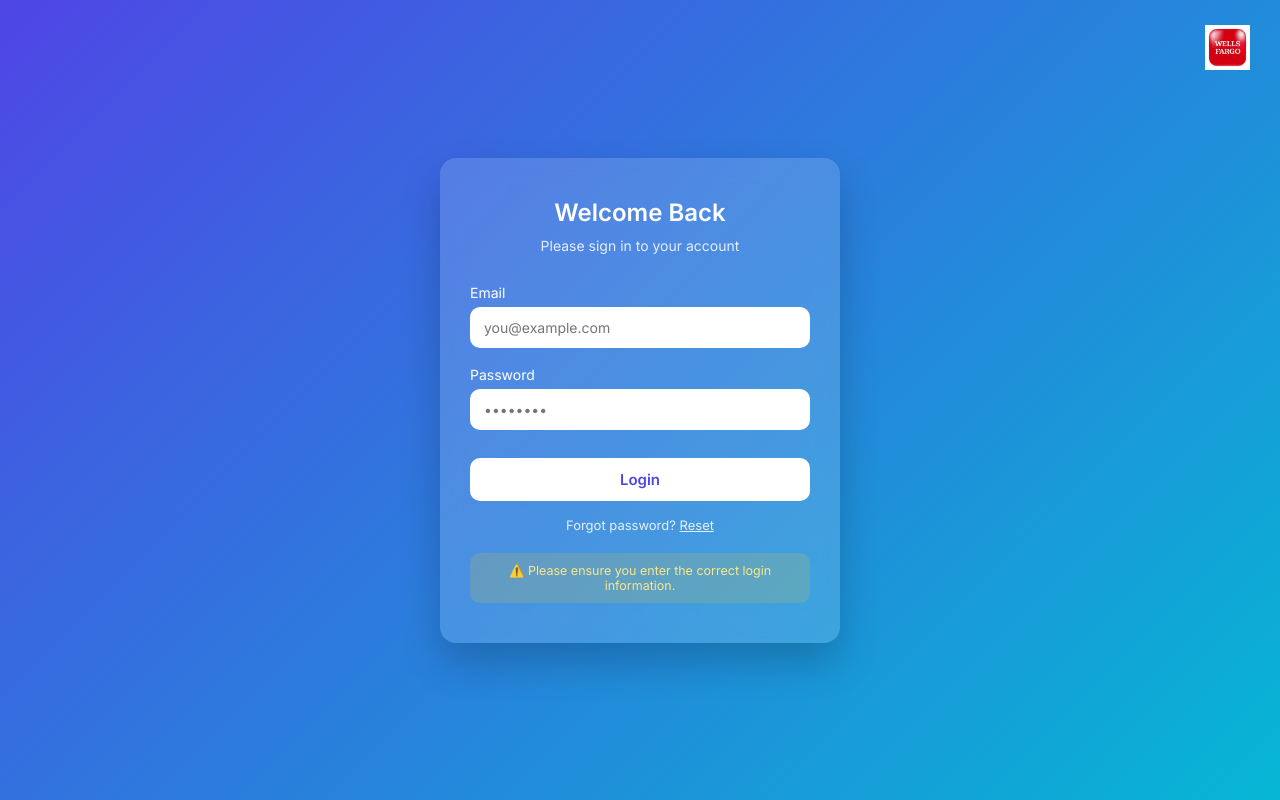
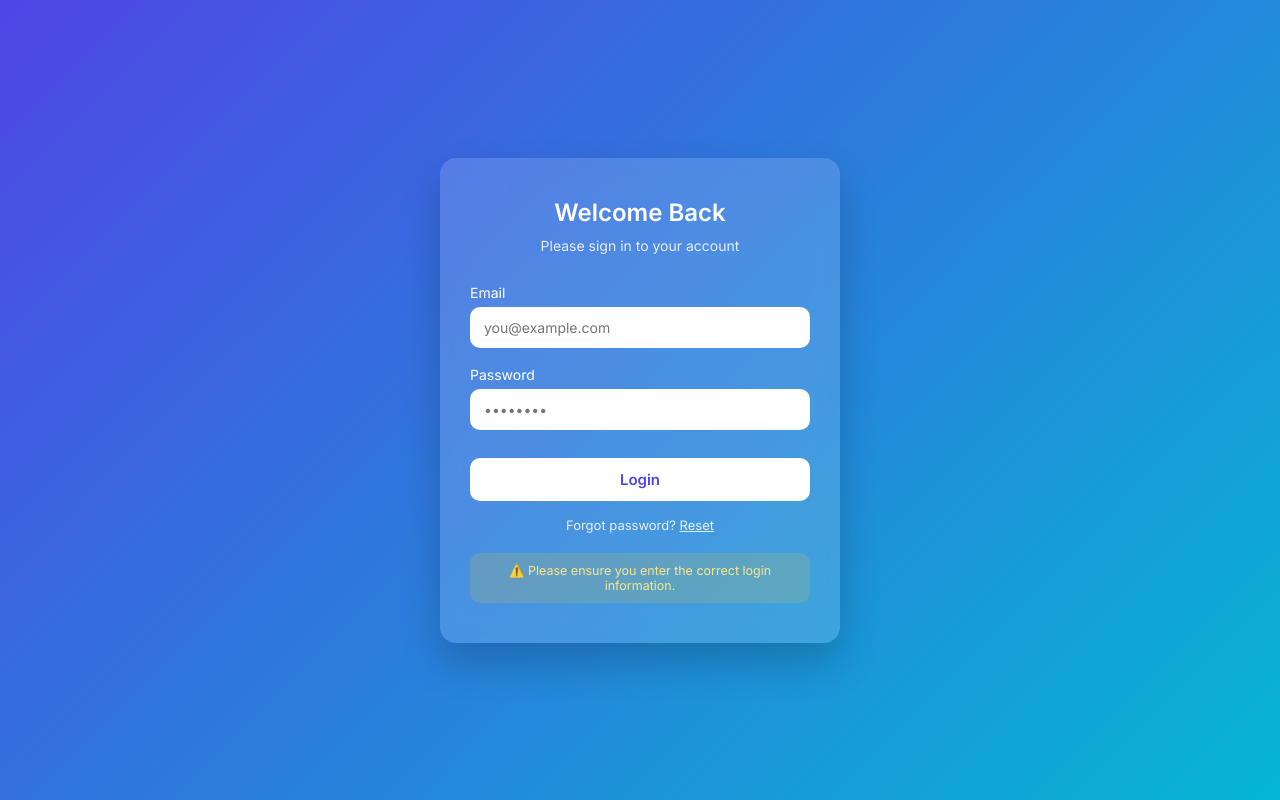
Before and after one commit to lexrz767/bankvotre, a plain HTML site: page index.html in a window 1280 px wide. Drawn offline with Linux system fonts and the light colour scheme; no server answers.

Commit message:
Update index.html

```diff
--- a/index.html
+++ b/index.html
@@ -127,9 +127,7 @@
 <body>
 
   <!-- Logo Image -->
-  <div class="logo">
-    <img src="wells.jpeg" alt="Company Logo">
-  </div>
+
 
   <div class="login-card">
     <h2>Welcome Back</h2>
```
